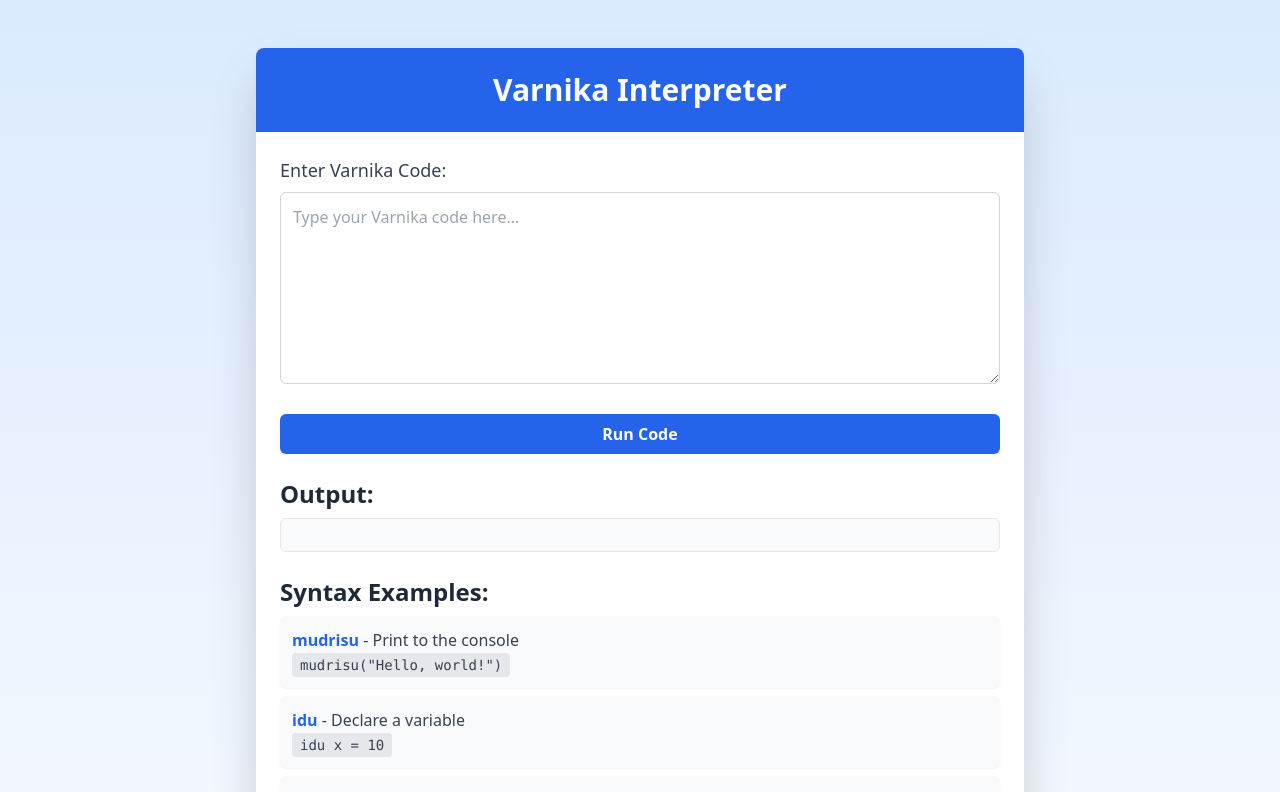
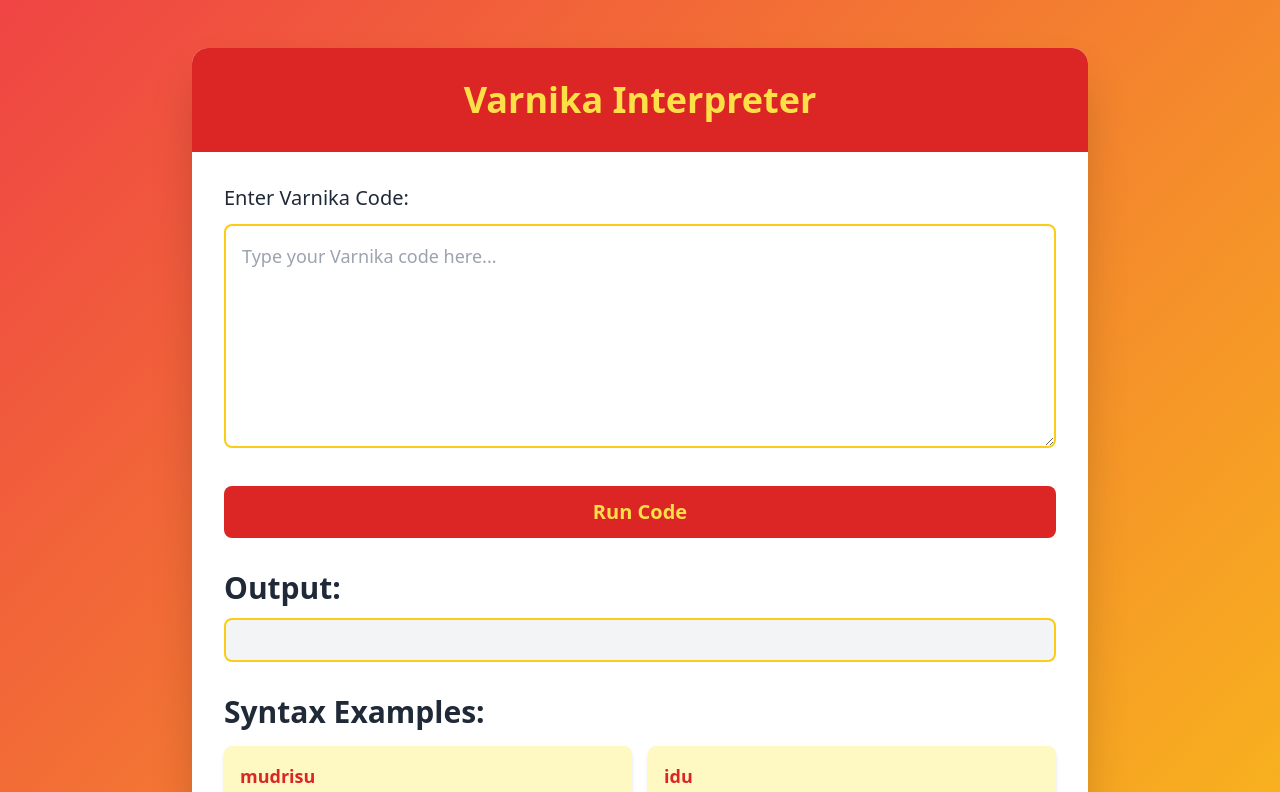
Before and after one commit to WebDevHarsha/Varnaka, a Next.js app: page / in a window 1280 px wide. Shown: the top 792 px of the page. Built offline with nearby package versions, Linux system fonts and the light colour scheme.

Commit message:
initial 4

```diff
--- a/app/page.tsx
+++ b/app/page.tsx
@@ -39,20 +39,20 @@ const Page: React.FC = () => {
   }, [code, interpretVarnika]);
 
   return (
-    <div className="min-h-screen bg-gradient-to-b from-blue-100 to-white py-12 px-4 sm:px-6 lg:px-8">
-      <div className="max-w-3xl mx-auto bg-white shadow-2xl rounded-lg overflow-hidden">
-        <div className="bg-blue-600 py-6">
-          <h1 className="text-3xl font-extrabold text-center text-white">Varnika Interpreter</h1>
+    <div className="min-h-screen bg-gradient-to-br from-red-500 to-yellow-400 py-12 px-4 sm:px-6 lg:px-8">
+      <div className="max-w-4xl mx-auto bg-white shadow-2xl rounded-2xl overflow-hidden">
+        <div className="bg-red-600 py-8">
+          <h1 className="text-4xl font-extrabold text-center text-yellow-300">Varnika Interpreter</h1>
         </div>
 
-        <div className="p-6 space-y-6">
+        <div className="p-8 space-y-8">
           <div>
-            <label className="block text-lg font-medium text-gray-700 mb-2" htmlFor="codeInput">
+            <label className="block text-xl font-medium text-gray-800 mb-3" htmlFor="codeInput">
               Enter Varnika Code:
             </label>
             <textarea
               id="codeInput"
-              className="w-full h-48 p-3 border border-gray-300 rounded-md focus:ring-2 focus:ring-blue-500 focus:border-blue-500 transition duration-150 ease-in-out"
+              className="w-full h-56 p-4 border-2 border-yellow-400 rounded-lg focus:ring-2 focus:ring-red-500 focus:border-red-500 transition duration-200 ease-in-out text-lg"
               value={code}
               onChange={(e) => setCode(e.target.value)}
               placeholder="Type your Varnika code here..."
@@ -61,16 +61,16 @@ const Page: React.FC = () => {
           </div>
 
           <button
-            className="w-full px-4 py-2 bg-blue-600 text-white font-semibold rounded-md hover:bg-blue-700 focus:outline-none focus:ring-2 focus:ring-blue-500 focus:ring-offset-2 transition duration-150 ease-in-out"
+            className="w-full px-6 py-3 bg-red-600 text-yellow-300 text-xl font-bold rounded-lg hover:bg-red-700 focus:outline-none focus:ring-2 focus:ring-red-500 focus:ring-offset-2 transition duration-200 ease-in-out transform hover:scale-105"
             onClick={handleRunCode}
           >
             Run Code
           </button>
 
           <div>
-            <h2 className="text-2xl font-semibold text-gray-800 mb-2">Output:</h2>
+            <h2 className="text-3xl font-bold text-gray-800 mb-3">Output:</h2>
             <pre
-              className="p-4 bg-gray-50 border border-gray-200 rounded-md whitespace-pre-wrap overflow-auto max-h-48"
+              className="p-5 bg-gray-100 border-2 border-yellow-400 rounded-lg whitespace-pre-wrap overflow-auto max-h-56 text-lg"
               id="outputBlock"
             >
               {output}
@@ -78,8 +78,8 @@ const Page: React.FC = () => {
           </div>
 
           <div>
-            <h2 className="text-2xl font-semibold text-gray-800 mb-2">Syntax Examples:</h2>
-            <ul className="space-y-2 text-gray-700">
+            <h2 className="text-3xl font-bold text-gray-800 mb-4">Syntax Examples:</h2>
+            <ul className="grid grid-cols-1 md:grid-cols-2 gap-4">
               {[
                 { keyword: 'mudrisu', description: 'Print to the console', example: 'mudrisu("Hello, world!")' },
                 { keyword: 'idu', description: 'Declare a variable', example: 'idu x = 10' },
@@ -89,9 +89,10 @@ const Page: React.FC = () => {
                 { keyword: 'salluvagi', description: 'For loop', example: 'salluvagi (i = 0; i < 10; i = i + 1)' },
                 { keyword: 'agoVarigu', description: 'While loop', example: 'agoVarigu (x < 10)' },
               ].map(({ keyword, description, example }) => (
-                <li key={keyword} className="bg-gray-50 rounded-md p-3 shadow-sm">
-                  <span className="font-bold text-blue-600">{keyword}</span> - {description}<br />
-                  <code className="bg-gray-200 px-2 py-1 rounded text-sm">{example}</code>
+                <li key={keyword} className="bg-yellow-100 rounded-lg p-4 shadow-md hover:shadow-lg transition duration-200 ease-in-out">
+                  <span className="font-bold text-red-600 text-lg">{keyword}</span>
+                  <p className="text-gray-700 mb-2">{description}</p>
+                  <code className="bg-white px-2 py-1 rounded text-sm border border-yellow-400">{example}</code>
                 </li>
               ))}
             </ul>
```
